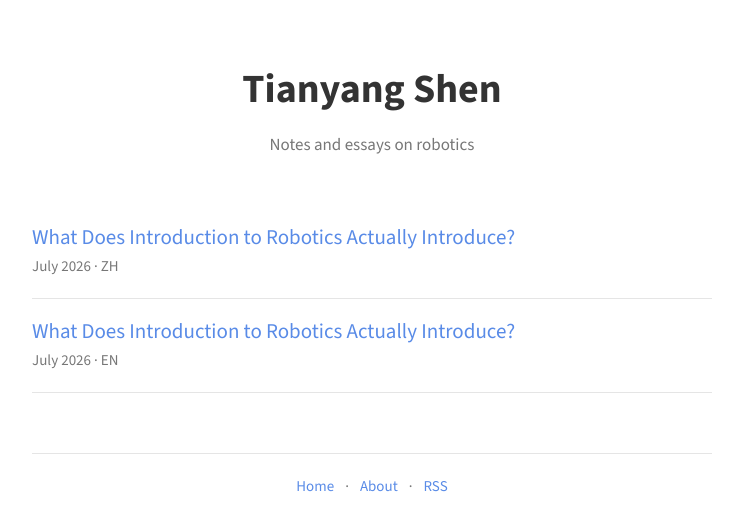
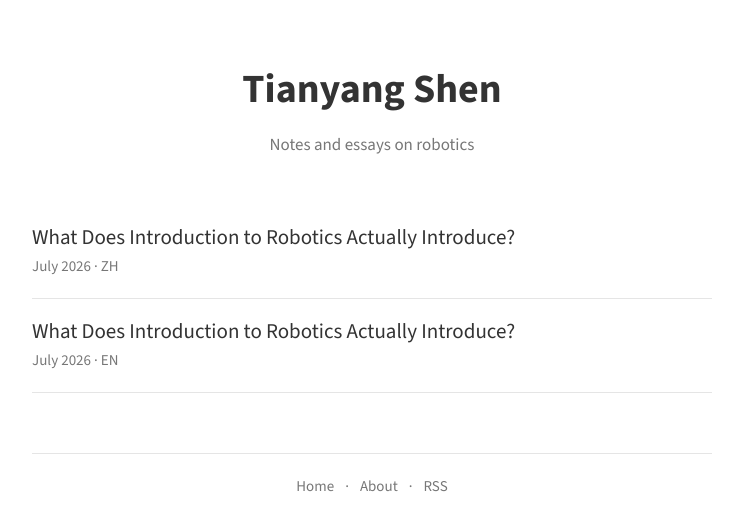
Before and after one commit to treap45/treap45.github.io, a Jekyll site: the page built from index.md, in a window 1280 px wide. Shown: the top 531 px of the page, without its empty margins (268-1011 px from the left). Built offline with Jekyll 4.4.1, drawn with Linux system fonts in a browser that asks for light colours.

Commit message:
Make home page links black and trim README
Post titles and footer links drop the blue accent; in-article links
keep it so they stay distinguishable from body text. README now
carries only the design acknowledgment.

```diff
--- a/assets/css/style.css
+++ b/assets/css/style.css
@@ -188,6 +188,7 @@ mjx-container[display="true"] {
 
 .post-link {
   display: block;
+  color: var(--text);
   font-size: 21px;
   line-height: 1.35;
 }
@@ -210,6 +211,8 @@ mjx-container[display="true"] {
   font-size: 15px;
 }
 
+.site-footer a { color: var(--muted); }
+
 .site-footer .sep { margin: 0 8px; }
 
 /* ---------- small screens ---------- */
```
Also changed, not shown: README.md.
